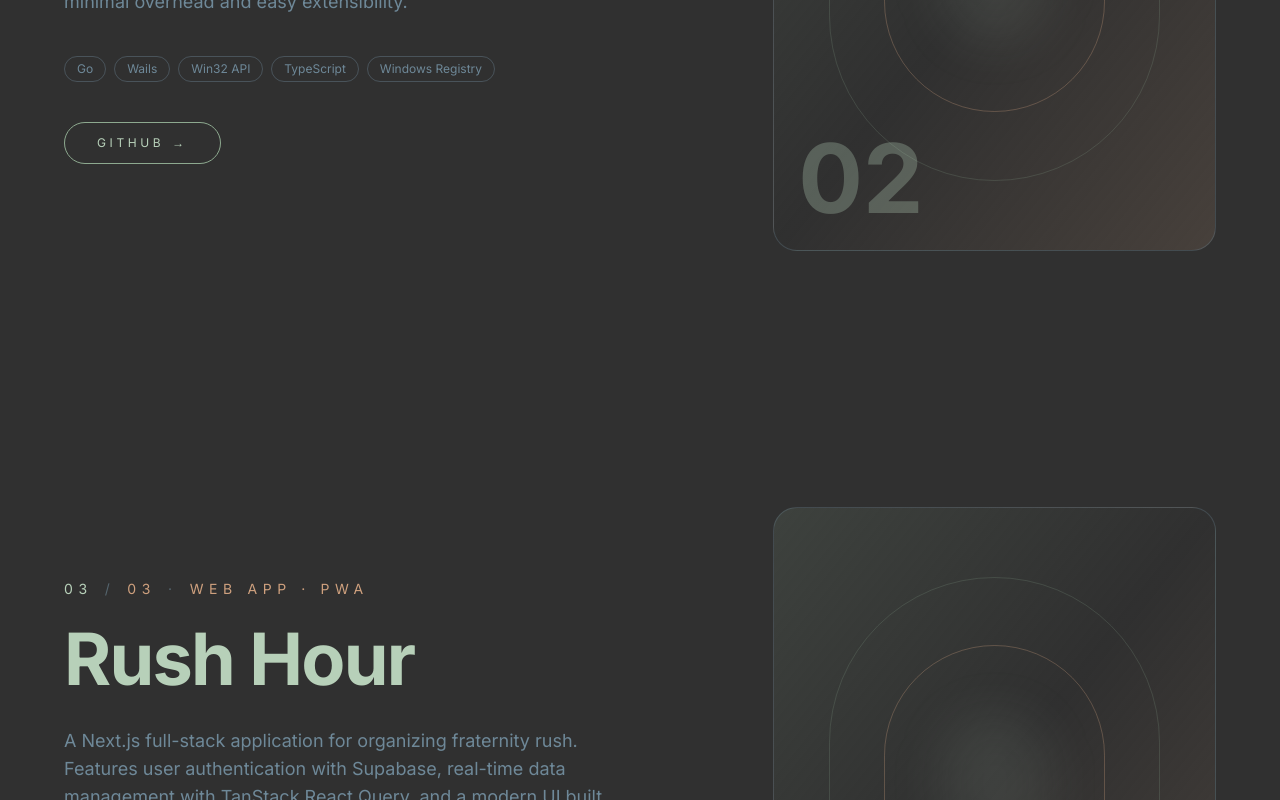
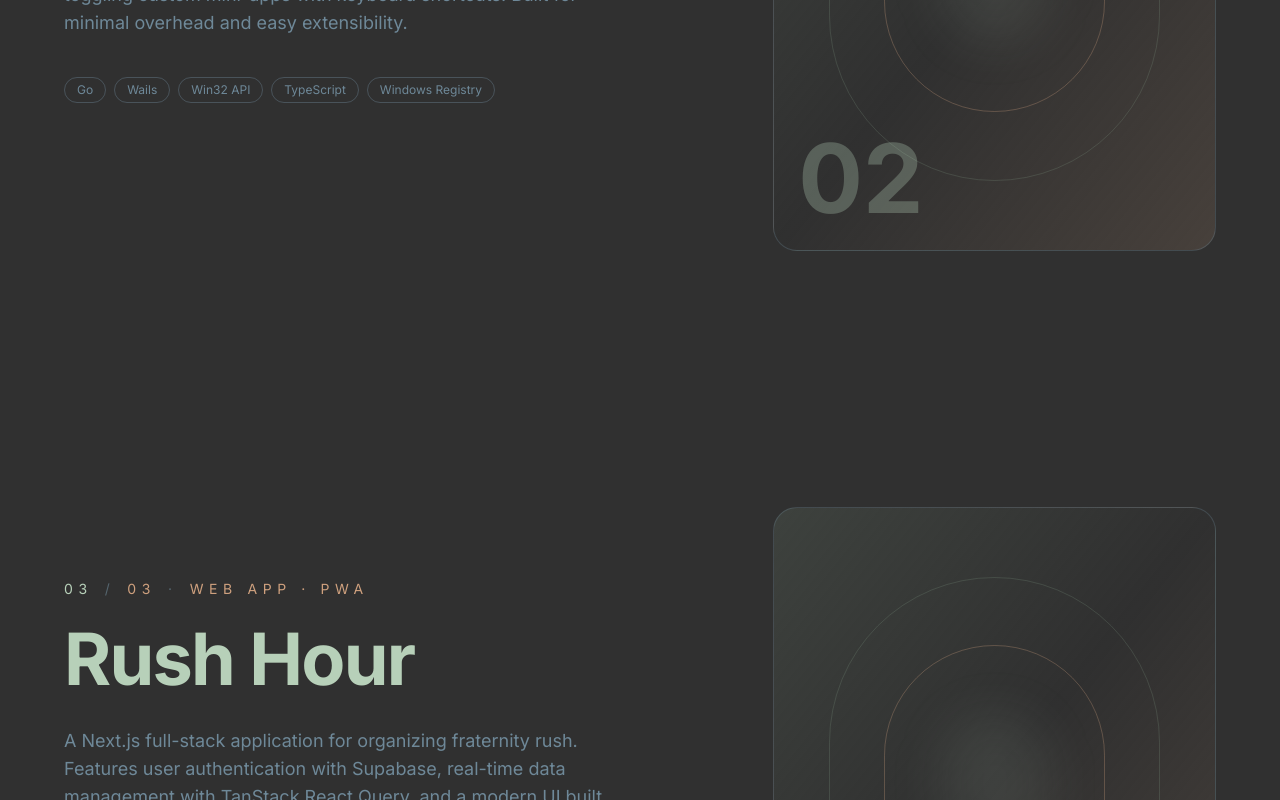
Before and after one commit to BladeFin/portfolio, a React (Vite) app: page / in a window 1280 px wide. Shown: the part 2840-3640 px from the top of the page. Built offline with nearby package versions, Linux system fonts and the light colour scheme.

Commit message:
Added resume and removed broken Flowkey github link

```diff
--- a/src/content/data.ts
+++ b/src/content/data.ts
@@ -12,7 +12,7 @@ export const links = {
   /** Served from public/resume.pdf — drop your PDF there. */
   // Relative (not `/resume.pdf`) so it works on GitHub Pages project pages
   // (`https://<user>.github.io/<repo>/`), matching the `base: "./"` in vite.config.ts.
-  resume: "./resume.pdf",
+  resume: "./_KOEFELDA_resume.pdf",
 };
 
 export interface ProjectLink {
@@ -72,7 +72,7 @@ export const projects: Project[] = [
     description:
       "A lightweight Windows productivity daemon for launching apps and toggling custom mini-apps with keyboard shortcuts.  Built for minimal overhead and easy extensibility.",
     tech: ["Go", "Wails", "Win32 API", "TypeScript", "Windows Registry"],
-    links: [{ label: "GitHub", url: "#" }], // TODO: add the repo URL
+    // links: [{ label: "GitHub", url: "#" }], // TODO: add the repo URL
     image: "", // TODO: ./projects/flowkey.png
     featured: true,
   },
```
Also changed, not shown: 2 other files (tests, documents, lock files or other folders).
